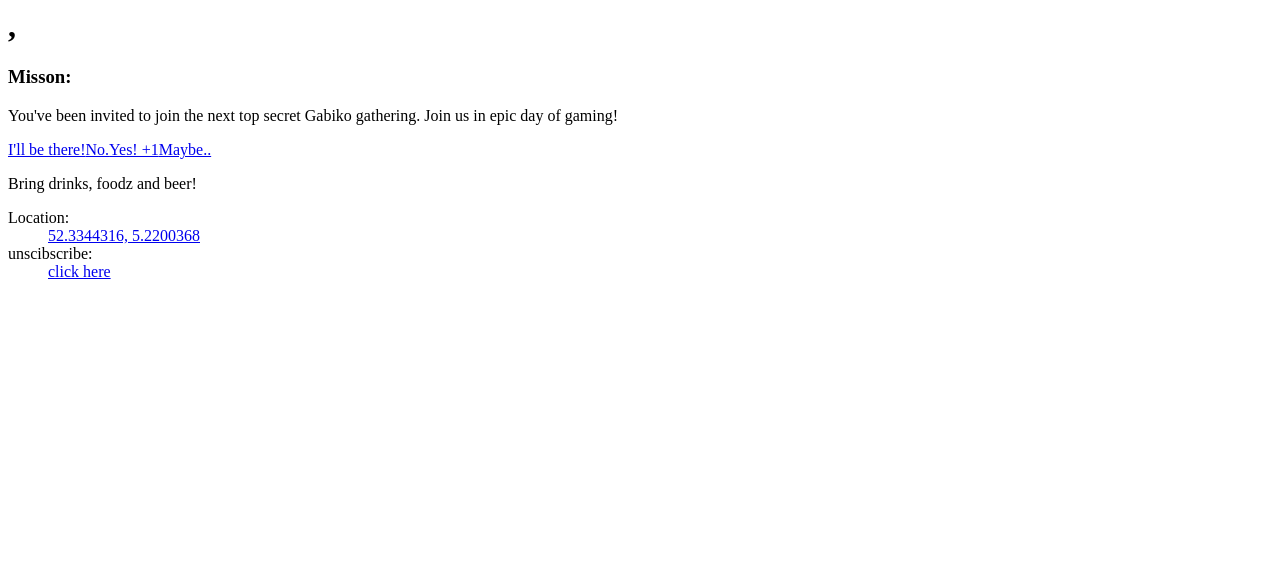
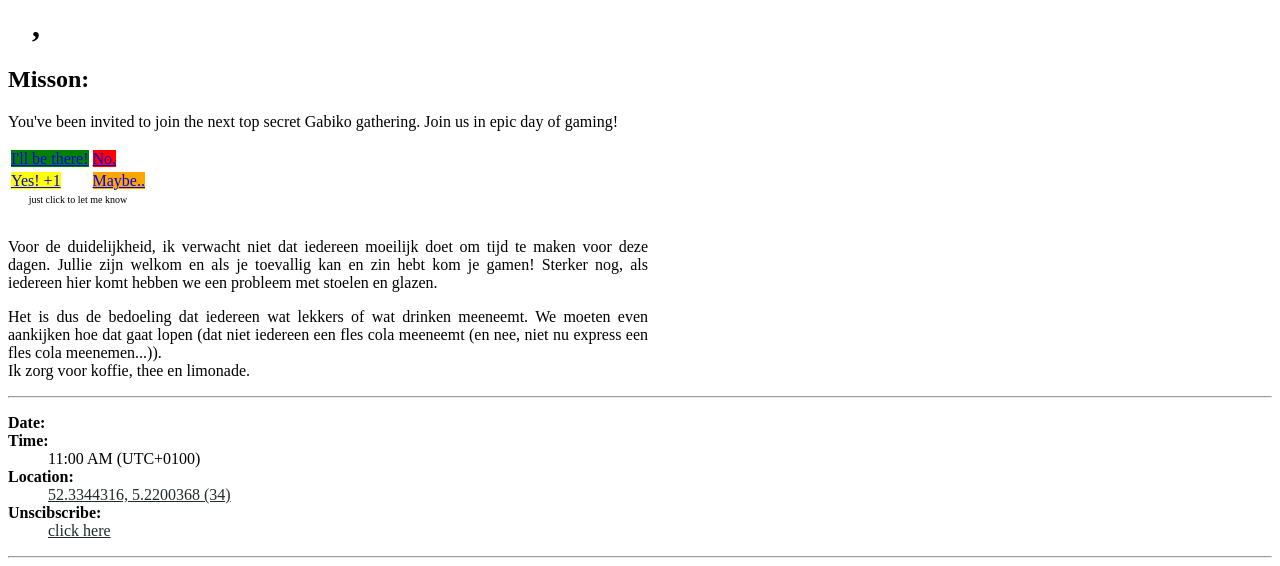
Before and after one commit to koenbollen/gabiko-attnd, a Node project: template views/invite.jade in a window 1280 px wide. Shown: the top 566 px of the page. Run offline with Node 20 templates, Linux system fonts and the light colour scheme; the template is opened without the code that fills it, so the values that code supplies are empty.

Commit message:
Updates the e-mail's content and image.

```diff
--- a/app.js
+++ b/app.js
@@ -23,6 +23,29 @@ app.get('/', function(req, res) {
   var nextkey = strftime('%Y%m%d', next);
   db.get('gabiko:'+nextkey, function(err, count) {
     res.status(200).send((count*.1)+'\n');
+  });
+});
+
+app.get('/:image.png', function(req, res) {
+  var image = req.params.image;
+  db.get('gabiko:image:'+image, function(err, hash) {
+    if(err) throw err;
+    if(!hash) {
+      return res.status(404).send('Not Found\n');
+    }
+    var next = utils.nextEvent();
+    var nextkey = strftime('%Y%m%d', next);
+
+    var key = 'gabiko:'+nextkey+':'+hash;
+    db.hset(key, 'image_time', (new Date()).getTime(), function(err, _) { if(err) throw err; });
+
+    var stat = fs.statSync('./public/gabiko.png');
+    res.writeHead(200, {
+      'Content-Type': 'image/png',
+      'Content-Length': stat.size
+    });
+    var stream = fs.createReadStream('./public/gabiko.png');
+    stream.pipe(res);
   });
 });
 
--- a/cron.js
+++ b/cron.js
@@ -48,6 +48,7 @@ exports.iterate = function iterate(db) {
           };
 
           person['tokens'] = tokens;
+          person['image_token'] = generateId(config.tokenLength*.5);
 
           var expire = config.inviteDelta * 2 / 1000; // expire in two weeks (was in ms, need sec)
 
@@ -58,6 +59,8 @@ exports.iterate = function iterate(db) {
               'email', person.mail,
               'state', 'invited',
               'time', now.getTime(),
+              'image_token', person['image_token'],
+              'image_time', 0,
               'ackknowledge', tokens.ackknowledge,
               'reject', tokens.reject,
               'maybe', tokens.maybe,
@@ -67,6 +70,7 @@ exports.iterate = function iterate(db) {
             .setex('gabiko:token:'+tokens.reject, expire, person.hash)
             .setex('gabiko:token:'+tokens.maybe, expire, person.hash)
             .setex('gabiko:token:'+tokens.plus, expire, person.hash)
+            .setex('gabiko:image:'+person['image_token'], expire, person.hash)
             .exec(function(err, results) {
               if(err) throw err;
 
--- a/mail.js
+++ b/mail.js
@@ -19,7 +19,7 @@ function send_invite( info, renderer, callback ) {
   var transport = config.mail_transport(nodemailer);
   transport.sendMail({
     from: config.from,
-    to: info.codename + ' <' + info.mail + '>',
+    to: info.name + ' <' + info.mail + '>',
     subject: 'Gabiko ⧯ Invite: '+info.targetStr,
     html: body,
     text: 'get a new e-mail client...',
--- a/views/invite.jade
+++ b/views/invite.jade
@@ -1,18 +1,46 @@
-h1 #{name},
 
-h3 Misson: #{targetStr}
+- var buttonStyle = 'display: inline-block; color: #212a2c; font-weight: bold; font-size: 16pt; width: 200px; text-align: center; line-height: 3em; margin: 10px;'
 
-p You've been invited to join the next top secret Gabiko gathering. Join us in epic day of gaming!
+h1 &nbsp;&nbsp;&nbsp;#{name},
 
-a(href="#{baseurl}/#{tokens.ackknowledge}")#ackknowledge.button I'll be there!
-a(href="#{baseurl}/#{tokens.reject}")#reject.button No.
-a(href="#{baseurl}/#{tokens.plus}")#plus.button Yes! +1
-a(href="#{baseurl}/#{tokens.maybe}")#maybe.button Maybe..
+h2 Misson: <i>#{targetStr}</i>
 
-p Bring drinks, foodz and beer!
+p(style="width:40em").
+  You've been invited to join the next top secret Gabiko gathering. Join us in epic day of gaming!
+
+table(style="margin:15px 0px 30px 0px;")
+  tr
+    td: a(href="#{baseurl}/#{tokens.ackknowledge}",style="background:green;#{buttonStyle}") I'll be there!
+    td: a(href="#{baseurl}/#{tokens.reject}",style="background:red;#{buttonStyle}") No.
+  tr
+    td: a(href="#{baseurl}/#{tokens.plus}",style="background:yellow;#{buttonStyle}") Yes! +1
+    td: a(href="#{baseurl}/#{tokens.maybe}",style="background:orange;#{buttonStyle}") Maybe..
+  tr
+    td(colspan=2,style="text-align:center;font-size:10px") just click to let me know
+
+p(style="width:40em;text-align:justify").
+  Voor de duidelijkheid, ik verwacht niet dat iedereen moeilijk doet om tijd te maken voor deze
+  dagen. Jullie zijn welkom en als je toevallig kan en zin hebt kom je gamen! Sterker nog,
+  als iedereen hier komt hebben we een probleem met stoelen en glazen.
+
+p(style="width:40em;text-align:justify").
+  Het is dus de bedoeling dat iedereen wat lekkers of wat drinken meeneemt. We moeten even
+  aankijken hoe dat gaat lopen (dat niet iedereen een fles cola meeneemt (en nee, niet nu
+  express een fles cola meenemen...)).<br>
+  Ik zorg voor koffie, thee en limonade.
+
+hr
 
 dl
-  dt Location:
-  dd: a(href="https://goo.gl/maps/Ga3pl") 52.3344316, 5.2200368
-  dt unscibscribe:
-  dd: a(href="http://xkcd.com/no") click here
+  dt(style="font-weight:bold") Date:
+  dd= targetStr
+  dt(style="font-weight:bold") Time:
+  dd 11:00 AM (UTC+0100)
+  dt(style="font-weight:bold") Location:
+  dd: a(href="https://goo.gl/maps/Ga3pl",style="color: #212a2c") 52.3344316, 5.2200368 (34)
+  dt(style="font-weight:bold") Unscibscribe:
+  dd: a(href="http://xkcd.com/no",style="color: #212a2c") click here
+
+hr
+
+img(src="#{baseurl}/#{image_token}.png",title="tracking_pixel",alt="tracking_pixel")
```
Also changed, not shown: public/gabiko.png (added).
